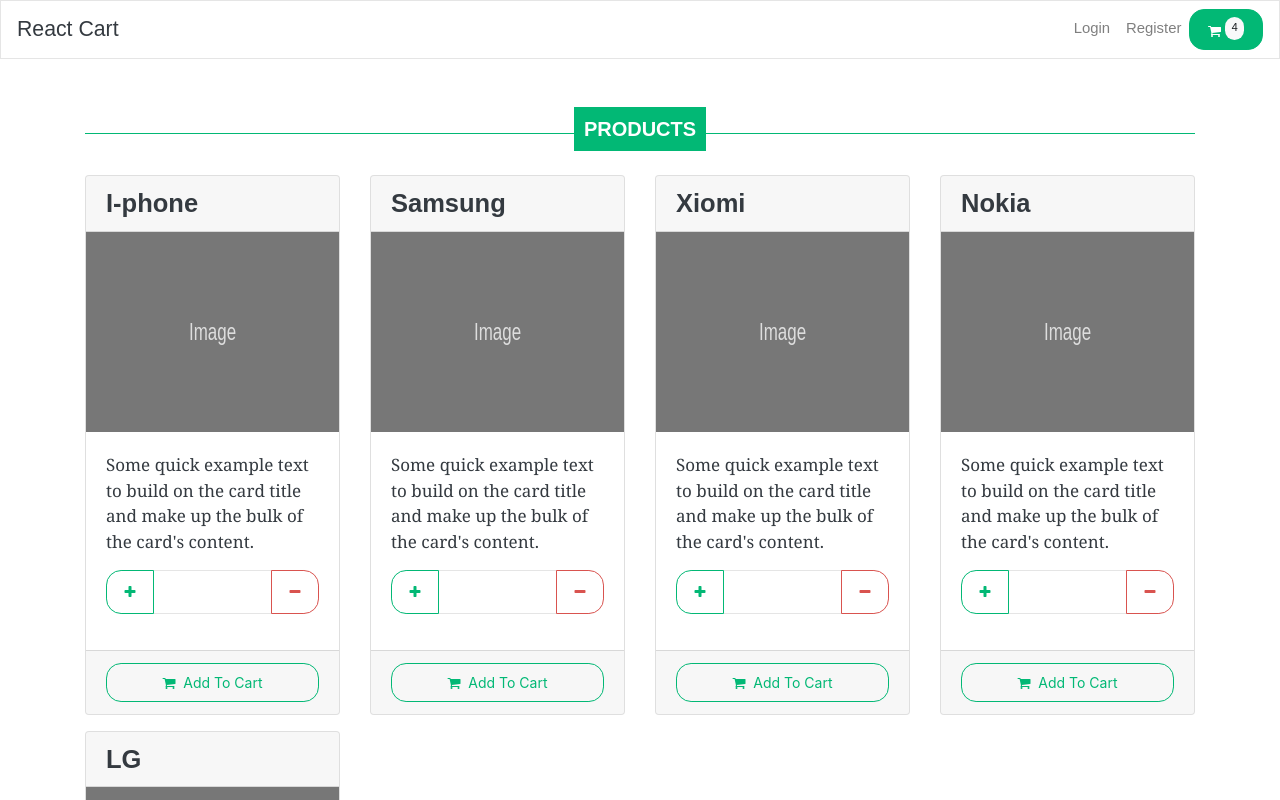
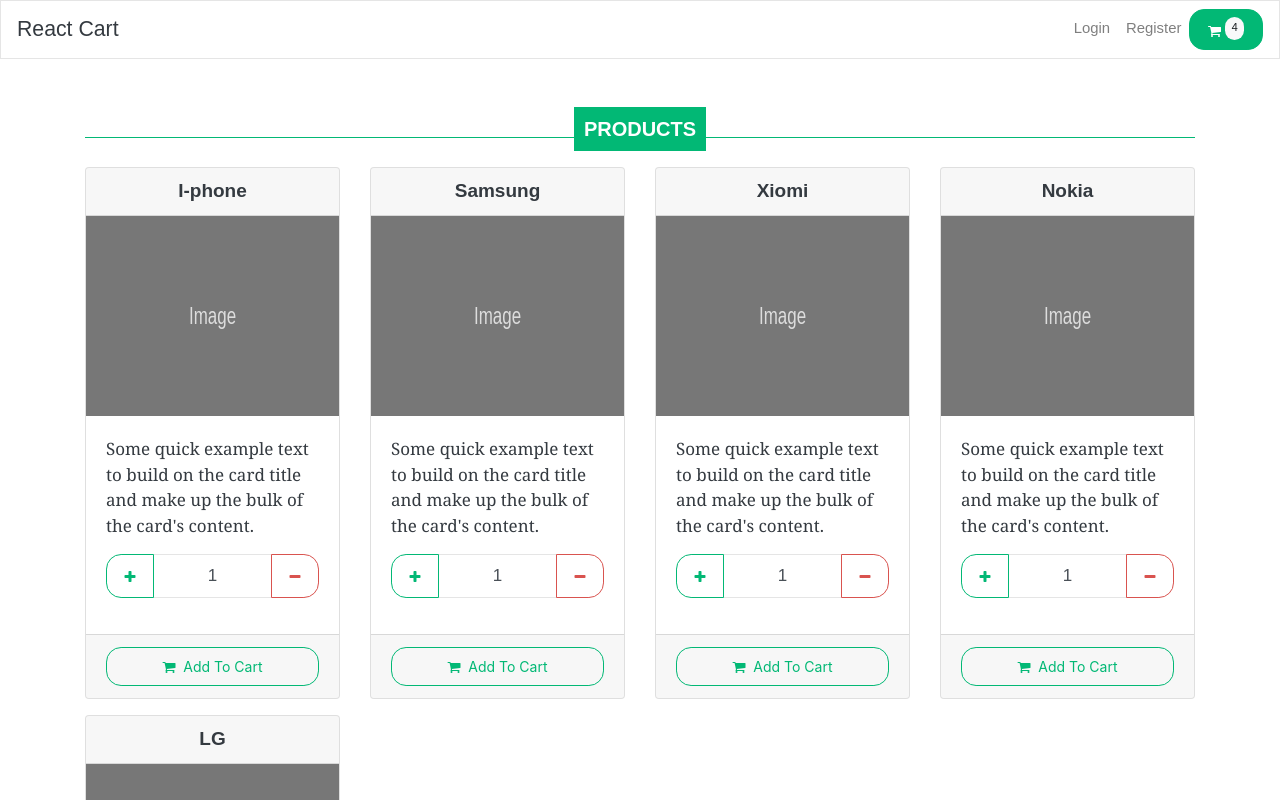
Before and after one commit to seersol92/react-shopping-cart, a React (Create React App) app: page / in a window 1280 px wide. Shown: the top 800 px of the page. Built offline with nearby package versions, Linux system fonts and the light colour scheme.

Commit message:
prduct page

```diff
--- a/src/components/Home.css
+++ b/src/components/Home.css
@@ -1,16 +1,17 @@
-.page-header {
+
+ .page-header {
     width:100%;
     text-align:center;
     position: relative;
-    margin-bottom: 1rem
  }
 
- .page-header > h3 {
-    font-size: 20px;
+ .page-header h3 {
     position:relative;
     padding:10px;
-    color: #ffff;
-    text-transform : uppercase;
+    text-transform: uppercase;
+    font-size: 20px;
+    margin-bottom: 1rem;
+    color:#ffff;
     background: #02B875;
     display: inline-block;
     z-index: 1;
@@ -26,3 +27,11 @@
     background: #02B875;
     z-index:0;
  }
+ .card-header {
+     text-align: center;
+     font-size: 19px;
+ }
+
+ .card-body .form-control {
+     text-align: center
+ }
--- a/src/components/Home.js
+++ b/src/components/Home.js
@@ -14,6 +14,14 @@
         this.props.onHardRefresh();
     }
 
+    incrementQty(index) {
+        alert(index)
+    }
+
+    decrementQty(index) {
+        alert(index)
+    }
+
     render() {
         return (
             <div>
@@ -21,7 +29,7 @@
                     <h3>Products</h3>
                 </div>
                 <div className="row">
-                { this.props.products.map(item => (
+                { this.props.products.map((item, index) => (
                     <div className="col-lg-3 col-md-6 col-sm-12">
                         <div className="card mb-3">
                             <h4 className="card-header">{item.name}</h4>
@@ -30,13 +38,13 @@
                                 <p className="card-text">Some quick example text to build on the card title and make up the bulk of the card's content.</p>
                                 <div class="input-group mb-3">
                                 <div class="input-group-prepend">
-                                    <button class="btn btn-outline-success" type="button">
+                                    <button class="btn btn-outline-success" type="button" onClick={() => this.incrementQty(index)}>
                                         <i className="fa fa-plus" ></i>
                                     </button>
                                 </div>
-                                <input type="text" class="form-control" placeholder="" />
+                                <input type="text" class="form-control" placeholder="Pick Quantity" value="1" />
                                 <div class="input-group-append">
-                                    <button class="btn btn-outline-danger" type="button">
+                                    <button class="btn btn-outline-danger" type="button" onClick={ () => this.decrementQty(index)}>
                                         <i className="fa fa-minus" ></i>
                                     </button>
                                 </div>
```
